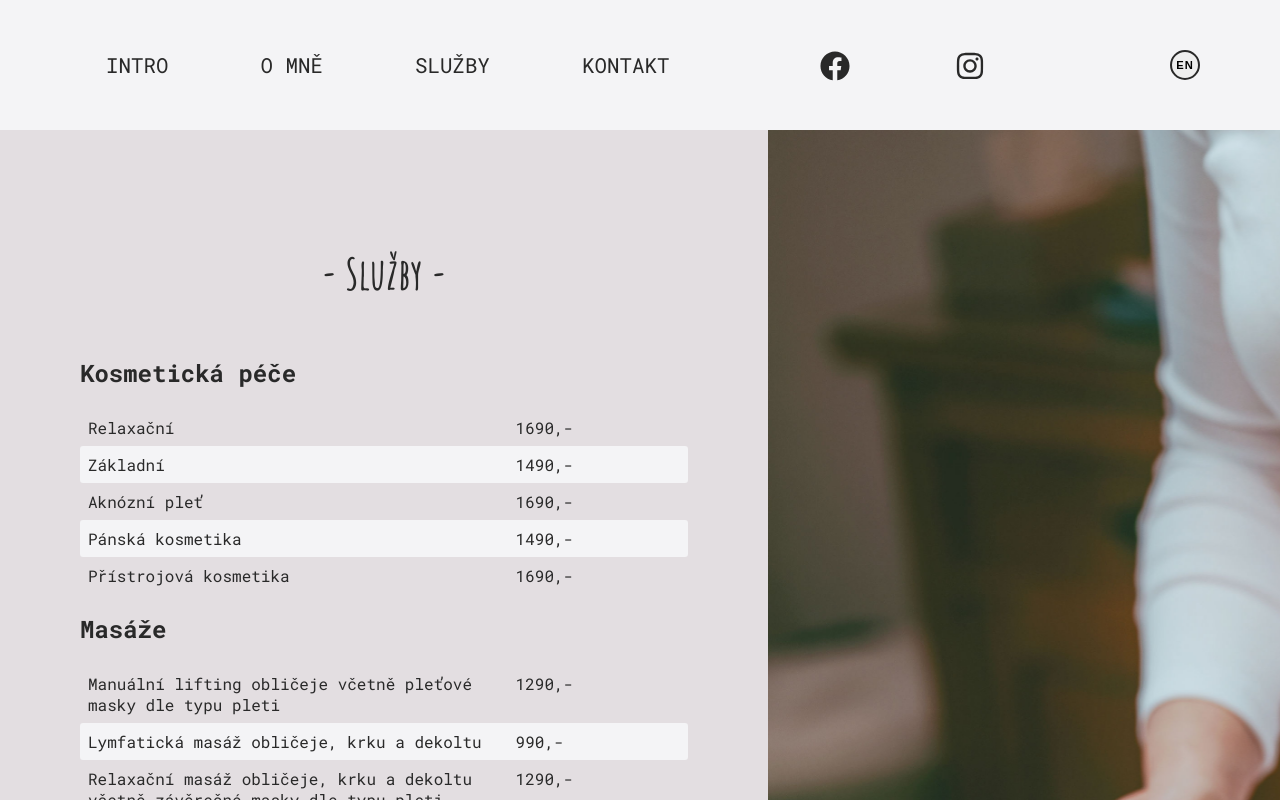
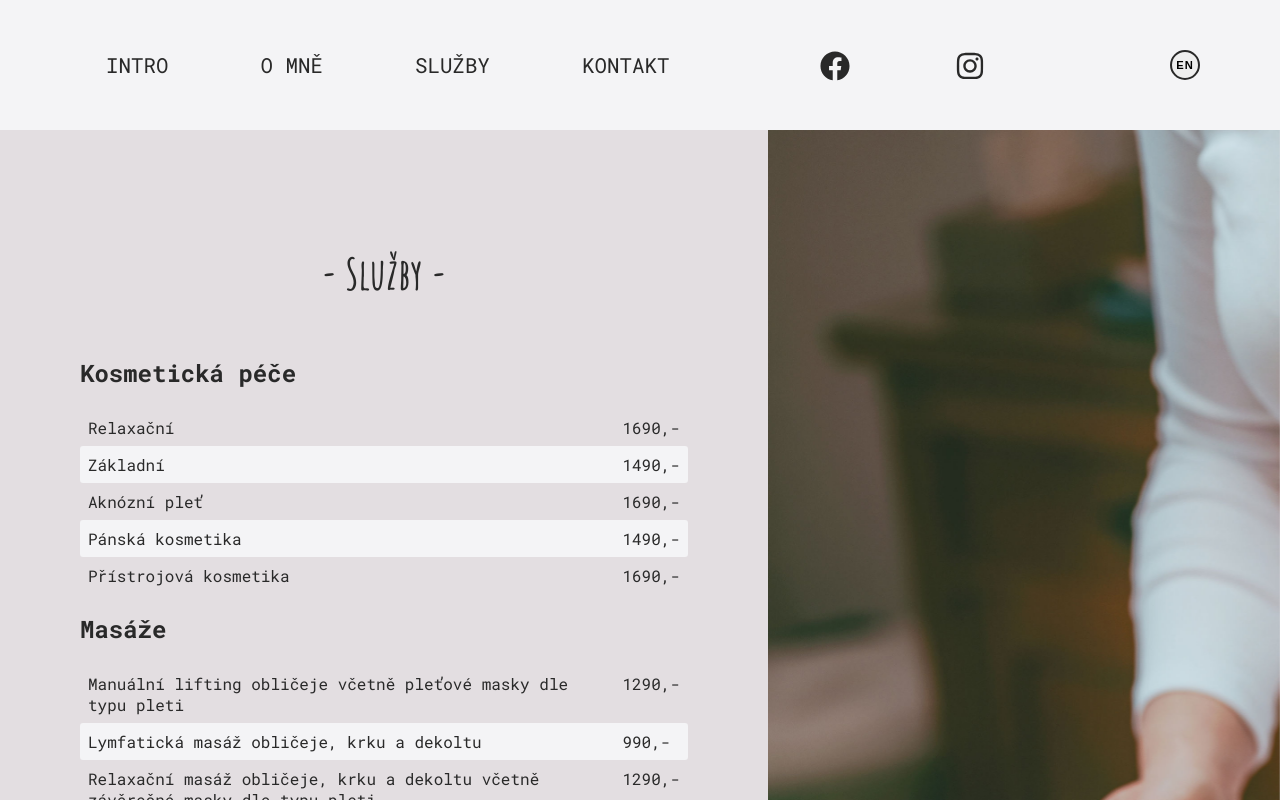
Before and after one commit to Maree13/paulinesky-studio, a React (Create React App) app: page /services in a window 1280 px wide. Shown: the top 800 px of the page. Built offline with nearby package versions, Linux system fonts and the light colour scheme; a web font is replaced by a local one.

Commit message:
therms condotions

```diff
--- a/src/index.css
+++ b/src/index.css
@@ -736,14 +736,14 @@ header {
 }
 
 .services td:first-child {
-  width: 70%;
+  width: 90%;
   /* Adjust the width as needed to prevent the name from sticking to the price */
   border-top-left-radius: 3px;
   border-bottom-left-radius: 3px;
 }
 
 .services td:last-child {
-  width: 30%;
+  width: 10%;
   /* Adjust as necessary to accommodate the price */
   padding-left: 10px;
   /* This creates a gap between the service name and the price */
@@ -752,12 +752,12 @@ header {
 }
 
 /* Additional styling for a more polished look */
-.services th {
+/* .services th {
   background-color: var(--background-header-1);
   border-radius: 10px;
-  color: #333;
+  color: var(--color-1);
   padding: 10px 15px;
-}
+} */
 
 .services tr:nth-child(even) {
   /* background-color: #f9f9f9; */
@@ -927,6 +927,8 @@ header {
   justify-content: center;
   align-items: center;
   background-color: var(--background-8);
+  padding: 30px;
+  text-align: center;
 }
 
 .footer-therms-and-conditions {
--- a/src/pages/ThermsAndConditions.js
+++ b/src/pages/ThermsAndConditions.js
@@ -1,11 +1,6 @@
 // import { useEffect } from 'react';
 
 const ThermsAndConditions = () => {
-  // useEffect(() => {
-  //   // Posunie okno na začiatok stránky pri načítaní komponenty
-  //   window.scrollTo({ top: 0, behavior: 'smooth' });
-  // });
-
   return (
     <section className="section-therms-and-conditions">
       {' '}
```
